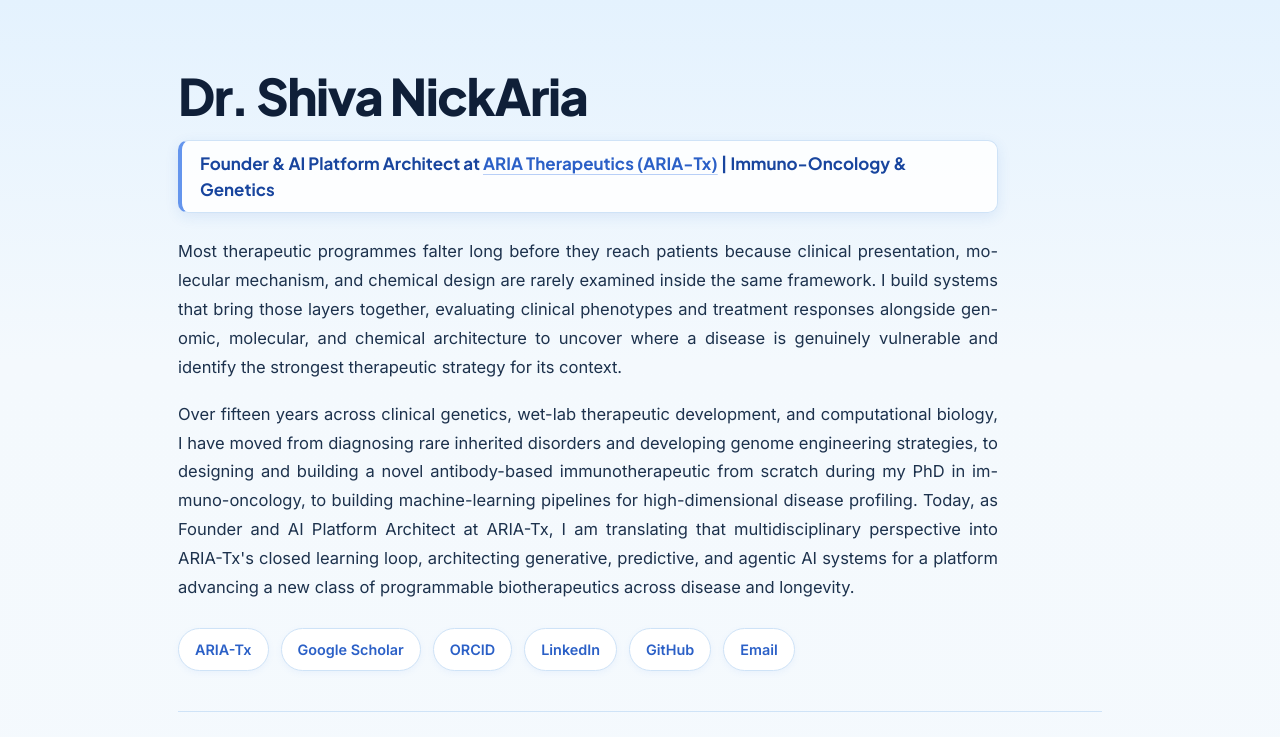
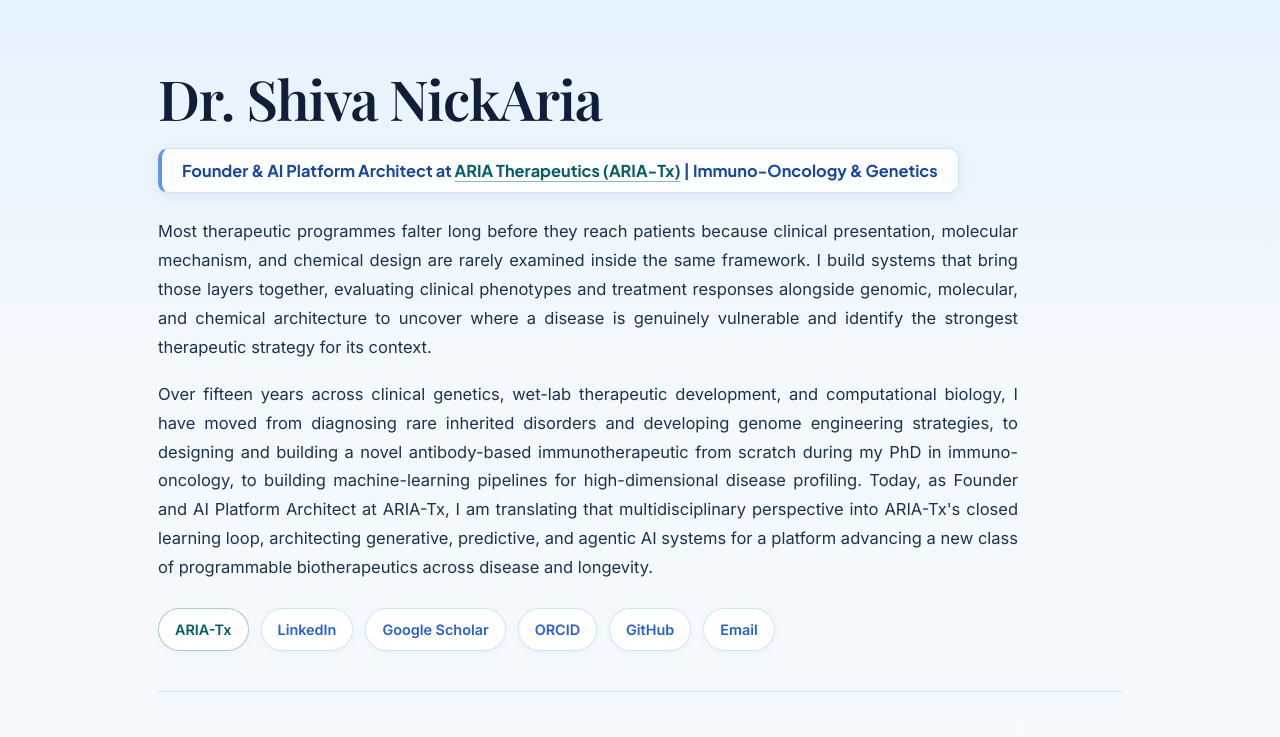
Before and after one commit to SNickaria/SNickaria.github.io, a plain HTML site: page index.html in a window 1280 px wide. Shown: the top 737 px of the page. Drawn offline with nearby package versions, Linux system fonts and the light colour scheme.

Commit message:
Apply Playfair Display name font, ARIA-Tx #075b64 links, single-line role bar, and reorder LinkedIn next to ARIA-Tx

```diff
--- a/index.html
+++ b/index.html
@@ -14,7 +14,7 @@
 <meta name="twitter:card" content="summary">
 <link rel="preconnect" href="https://fonts.googleapis.com">
 <link rel="preconnect" href="https://fonts.gstatic.com" crossorigin>
-<link href="https://fonts.googleapis.com/css2?family=Inter:wght@400;500;600&family=Plus+Jakarta+Sans:wght@600;700;800&display=swap" rel="stylesheet">
+<link href="https://fonts.googleapis.com/css2?family=Inter:wght@400;500;600&family=Playfair+Display:wght@500;600;700&family=Plus+Jakarta+Sans:wght@600;700;800&display=swap" rel="stylesheet">
 <script type="application/ld+json">
 {"@context":"https://schema.org","@type":"ProfilePage","@id":"https://snickaria.github.io/#profile","url":"https://snickaria.github.io/","name":"Dr. Shiva NickAria","mainEntity":{"@type":"Person","@id":"https://snickaria.github.io/#person","name":"Shiva NickAria","honorificPrefix":"Dr.","alternateName":"Shiva Nasirabadi","url":"https://snickaria.github.io/","jobTitle":"Founder & AI Platform Architect","worksFor":{"@type":"Organization","name":"ARIA Therapeutics (ARIA-Tx)","url":"https://aria-tx.com/"},"description":"Translational scientist and AI platform architect working across clinical and molecular genetics, immuno-oncology, therapeutic engineering and machine learning.","sameAs":["https://scholar.google.com/citations?hl=en&user=12HltGkAAAAJ","https://orcid.org/0000-0002-7769-2776","https://www.linkedin.com/in/shivanickaria","https://github.com/SNickaria"]}}
 </script>
@@ -27,6 +27,8 @@
   --cornflower-bright:#6495ed;
   --sky:#87cefa;
   --baby:#e6f3ff;
+  --aria:#075b64;
+  --aria-hover:#05444b;
   --line:#cfe3f7;
   --paper:#ffffff;
   --wash:#f4f9fd;
@@ -39,7 +41,7 @@ body{
   font:16.5px/1.75 'Inter',system-ui,-apple-system,BlinkMacSystemFont,'Segoe UI',sans-serif;
   -webkit-font-smoothing:antialiased;
 }
-h1,h2,h3{
+h2,h3{
   font-family:'Plus Jakarta Sans',system-ui,-apple-system,BlinkMacSystemFont,'Segoe UI',sans-serif;
   color:var(--ink);
 }
@@ -53,18 +55,28 @@ a:hover{
   color:#1a47a3;
   text-decoration-color:var(--cornflower);
 }
+a.aria-link{
+  color:var(--aria);
+  text-decoration-color:rgba(7,91,100,0.45);
+}
+a.aria-link:hover{
+  color:var(--aria-hover);
+  text-decoration-color:var(--aria);
+}
 a:focus-visible{outline:3px solid var(--cornflower-bright);outline-offset:4px;border-radius:4px}
-.wrap{max-width:980px;margin:auto;padding:68px 28px 80px}
+.wrap{max-width:1020px;margin:auto;padding:68px 28px 80px}
 header{
   padding-bottom:40px;
   border-bottom:1px solid var(--line);
 }
 h1{
-  font-size:clamp(2.15rem,5vw,3.15rem);
-  font-weight:800;
+  font-family:'Playfair Display',Georgia,serif;
+  font-size:clamp(2.35rem,5vw,3.45rem);
+  font-weight:600;
   line-height:1.12;
-  letter-spacing:-0.03em;
-  margin:0 0 16px;
+  letter-spacing:-0.02em;
+  color:var(--ink);
+  margin:0 0 18px;
 }
 h2{
   font-size:1.45rem;
@@ -103,18 +115,19 @@ p{margin:0 0 18px}
   color:#18459e;
   font-family:'Plus Jakarta Sans',system-ui,sans-serif;
   font-weight:700;
-  font-size:1.06rem;
-  line-height:1.5;
-  max-width:820px;
+  font-size:clamp(0.84rem,1.42vw,1.02rem);
+  line-height:1.45;
+  white-space:nowrap;
+  max-width:100%;
   margin-bottom:24px;
-  padding:10px 18px;
+  padding:10px 20px;
   background:rgba(255,255,255,0.88);
   border:1px solid var(--line);
   border-left:4px solid var(--cornflower-bright);
   border-radius:10px;
   box-shadow:0 4px 14px rgba(43,96,199,0.10);
 }
-.bio{max-width:820px;color:#1d324d}
+.bio{max-width:860px;color:#1d324d}
 .profiles{
   display:flex;
   gap:10px 12px;
@@ -139,6 +152,15 @@ p{margin:0 0 18px}
   border-color:var(--cornflower-bright);
   color:#1a47a3;
   transform:translateY(-1px);
+}
+.profiles a.aria-link{
+  color:var(--aria);
+  border-color:rgba(7,91,100,0.32);
+}
+.profiles a.aria-link:hover{
+  background:#e6f4f5;
+  border-color:var(--aria);
+  color:var(--aria-hover);
 }
 section{padding-top:48px}
 .grid{
@@ -180,6 +202,9 @@ footer{
 }
 .skip{position:absolute;left:-9999px}
 .skip:focus{left:16px;top:12px;background:#fff;padding:8px 12px;z-index:2;border:1px solid var(--cornflower-bright);border-radius:6px}
+@media(max-width:780px){
+  .role{white-space:normal}
+}
 @media(max-width:650px){
   .wrap{padding:44px 20px 64px}
   .grid{grid-template-columns:1fr}
@@ -191,16 +216,16 @@ footer{
 <div class="wrap">
 <header>
 <h1>Dr. Shiva NickAria</h1>
-<p class="role">Founder &amp; AI Platform Architect at <a href="https://aria-tx.com/" target="_blank" rel="noopener">ARIA Therapeutics (ARIA-Tx)</a> | Immuno-Oncology &amp; Genetics</p>
+<p class="role">Founder &amp; AI Platform Architect at <a class="aria-link" href="https://aria-tx.com/" target="_blank" rel="noopener">ARIA Therapeutics (ARIA-Tx)</a> | Immuno-Oncology &amp; Genetics</p>
 <div class="bio">
 <p>Most therapeutic programmes falter long before they reach patients because clinical presentation, molecular mechanism, and chemical design are rarely examined inside the same framework. I build systems that bring those layers together, evaluating clinical phenotypes and treatment responses alongside genomic, molecular, and chemical architecture to uncover where a disease is genuinely vulnerable and identify the strongest therapeutic strategy for its context.</p>
 <p>Over fifteen years across clinical genetics, wet-lab therapeutic development, and computational biology, I have moved from diagnosing rare inherited disorders and developing genome engineering strategies, to designing and building a novel antibody-based immunotherapeutic from scratch during my PhD in immuno-oncology, to building machine-learning pipelines for high-dimensional disease profiling. Today, as Founder and AI Platform Architect at ARIA-Tx, I am translating that multidisciplinary perspective into ARIA-Tx's closed learning loop, architecting generative, predictive, and agentic AI systems for a platform advancing a new class of programmable biotherapeutics across disease and longevity.</p>
 </div>
 <nav class="profiles" aria-label="Research and professional profiles">
-<a href="https://aria-tx.com/" target="_blank" rel="noopener">ARIA-Tx</a>
+<a class="aria-link" href="https://aria-tx.com/" target="_blank" rel="noopener">ARIA-Tx</a>
+<a href="https://www.linkedin.com/in/shivanickaria" target="_blank" rel="me noopener">LinkedIn</a>
 <a href="https://scholar.google.com/citations?hl=en&amp;user=12HltGkAAAAJ" target="_blank" rel="noopener">Google Scholar</a>
 <a href="https://orcid.org/0000-0002-7769-2776" target="_blank" rel="me noopener">ORCID</a>
-<a href="https://www.linkedin.com/in/shivanickaria" target="_blank" rel="me noopener">LinkedIn</a>
 <a href="https://github.com/SNickaria" target="_blank" rel="me noopener">GitHub</a>
 <a href="mailto:shiva.nickaria@gmail.com">Email</a>
 </nav>
@@ -218,7 +243,7 @@ footer{
 </section>
 <section aria-labelledby="research">
 <h2 id="research">Selected Research &amp; Development</h2>
-<article class="example"><h3><a href="https://aria-tx.com/" target="_blank" rel="noopener">ARIA-Tx: Programmable Biotherapeutics Platform</a></h3><p>Founder-led architecture and development of ARIA-Tx, integrating generative, predictive, and agentic AI systems with therapeutic synthesis, experimental development, and translational therapeutic packages for a new class of programmable biotherapeutics across disease and longevity.</p></article>
+<article class="example"><h3><a class="aria-link" href="https://aria-tx.com/" target="_blank" rel="noopener">ARIA-Tx: Programmable Biotherapeutics Platform</a></h3><p>Founder-led architecture and development of ARIA-Tx, integrating generative, predictive, and agentic AI systems with therapeutic synthesis, experimental development, and translational therapeutic packages for a new class of programmable biotherapeutics across disease and longevity.</p></article>
 <article class="example"><h3>Immunotherapy Development</h3><p>Developed a novel antibody-based immunotherapeutic during my PhD at the University of Aberdeen, combining therapeutic design, molecular engineering and functional investigation in B-cell malignancies to reprogramme the innate immune system as a therapeutic strategy.</p></article>
 <article class="example"><h3>Spatial Profiling &amp; Machine Learning</h3><p>Developed an end-to-end ML analysis pipeline for high-plex CODEX imaging and spatial profiling of the tumour microenvironment at the University of Manchester, investigating cellular neighbourhoods, cell-cell interactions and immune organisation in bone marrow malignancies.</p></article>
 <article class="example"><h3>Precision Diagnostics &amp; Gene and Cell Therapies</h3><p>Led genetics diagnostics and translational genome engineering programmes at Shiraz University of Medical Sciences, establishing genomic and molecular diagnostic platforms for rare inherited disorders and malignancies alongside multinational clinical research collaborations. Directed genome engineering and CRISPR-based genome editing of stem and progenitor cells as a therapeutic strategy, integrating engineering optimisation, off-target safety assessment, and functional validation.</p></article>
```
